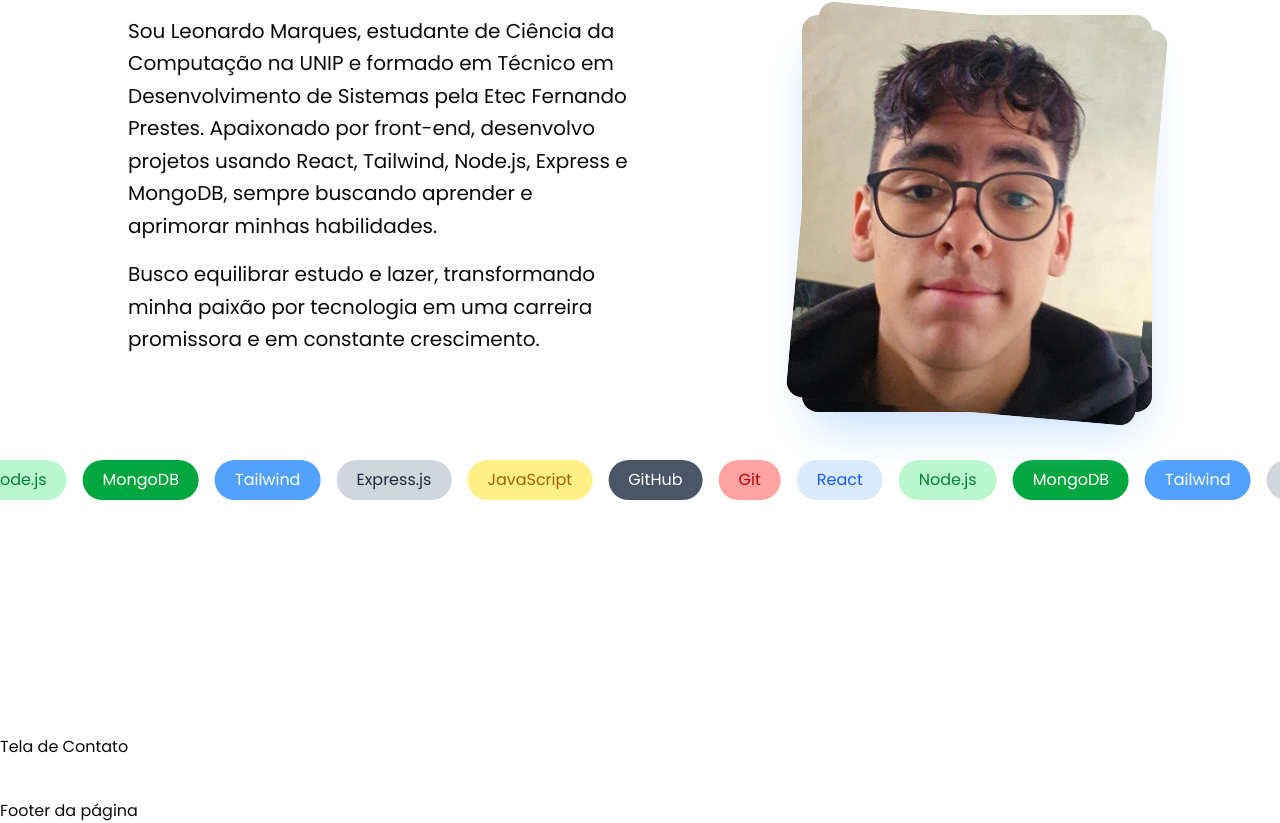
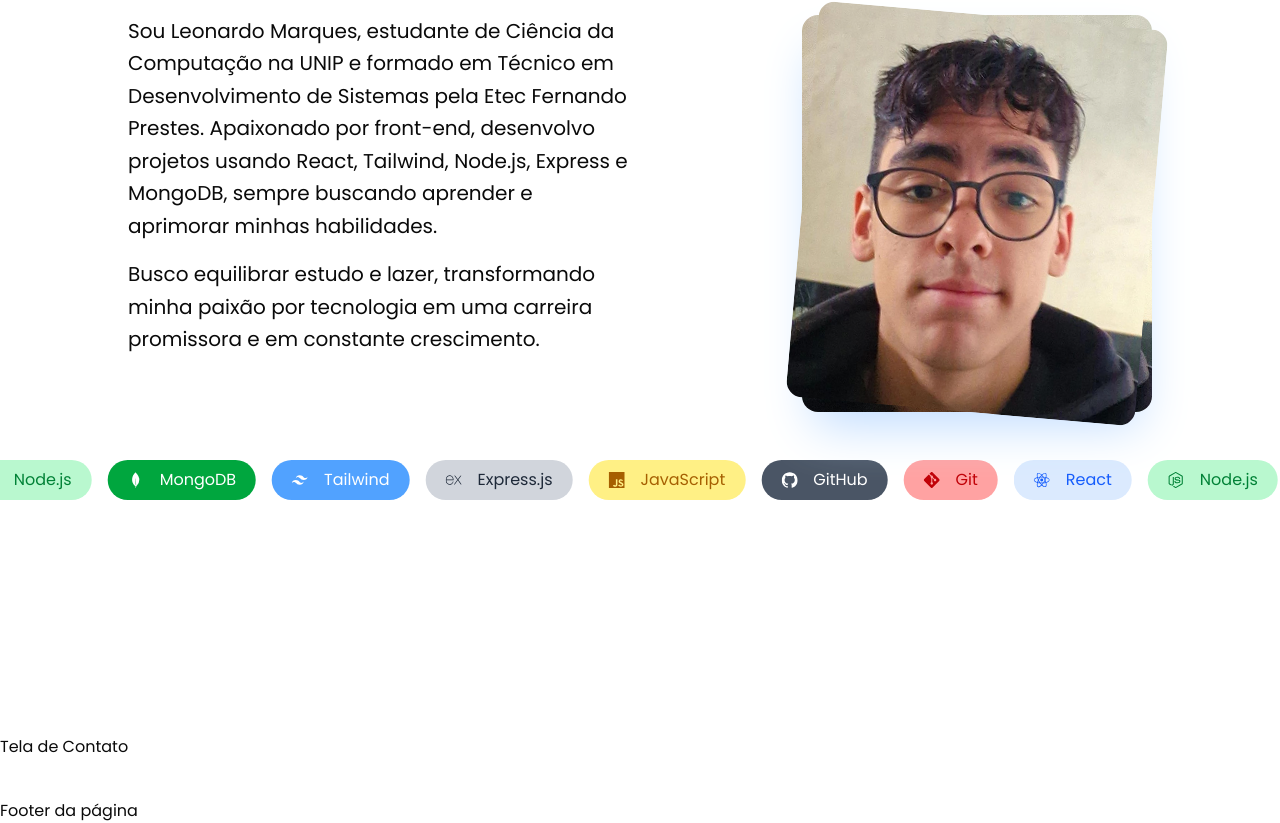
Before and after one commit to LeonardoMarques7/LeonardoDev, a React (Vite) app: page / in a window 1280 px wide. Shown: the part 2236-3059 px from the top of the page. Built offline with nearby package versions, Linux system fonts and the light colour scheme.

Commit message:
feat: adicionando icones nos badges

```diff
--- a/package.json
+++ b/package.json
@@ -20,6 +20,7 @@
     "motion": "^12.23.12",
     "react": "^19.1.1",
     "react-dom": "^19.1.1",
+    "react-icons": "^5.5.0",
     "react-router-dom": "^7.8.2",
     "tailwind-merge": "^3.3.1",
     "tailwindcss": "^4.1.12"
--- a/src/components/About.jsx
+++ b/src/components/About.jsx
@@ -2,37 +2,55 @@ import React from "react";
 import fotoLeo from "../assets/images/Sobre/fotoLeo.png";
 import { Marquee } from "@/components/magicui/marquee";
 import "./About.css";
+import {
+	SiReact,
+	SiNodedotjs,
+	SiMongodb,
+	SiTailwindcss,
+	SiExpress,
+	SiJavascript,
+	SiGithub,
+	SiGit,
+} from "react-icons/si";
 
 const techBadges = [
 	{
+		icon: <SiReact />,
 		tech: "React",
 		style: "bg-blue-100 text-blue-600",
 	},
 	{
+		icon: <SiNodedotjs />,
 		tech: "Node.js",
 		style: "bg-green-200 text-green-700",
 	},
 	{
+		icon: <SiMongodb />,
 		tech: "MongoDB",
 		style: "bg-green-600 text-white",
 	},
 	{
+		icon: <SiTailwindcss />,
 		tech: "Tailwind",
 		style: "bg-blue-400 text-white",
 	},
 	{
+		icon: <SiExpress />,
 		tech: "Express.js",
 		style: "bg-gray-300 text-gray-800",
 	},
 	{
+		icon: <SiJavascript />,
 		tech: "JavaScript",
 		style: "bg-yellow-200 text-yellow-700",
 	},
 	{
+		icon: <SiGithub />,
 		tech: "GitHub",
 		style: "bg-gray-600 text-white",
 	},
 	{
+		icon: <SiGit />,
 		tech: "Git",
 		style: "bg-red-300 text-red-700",
 	},
@@ -81,10 +99,11 @@ const About = () => {
 					{techBadges.map((item, i) => (
 						<li
 							key={i}
-							className={`badge__tech transition-all ease-in-out duration-300 hover:scale-110 list-none -z-10 px-5 py-2 rounded-full ${
+							className={`badge__tech flex items-center gap-4 transition-all ease-in-out duration-300 hover:scale-110 list-none -z-10 px-5 py-2 rounded-full ${
 								item.style
 							} ${i % 2 === 0 ? " hover:rotate-2" : " hover:-rotate-2"}`}
 						>
+							{item.icon}
 							{item.tech}
 						</li>
 					))}
```
Also changed, not shown: 1 other file (tests, documents, lock files or other folders).
